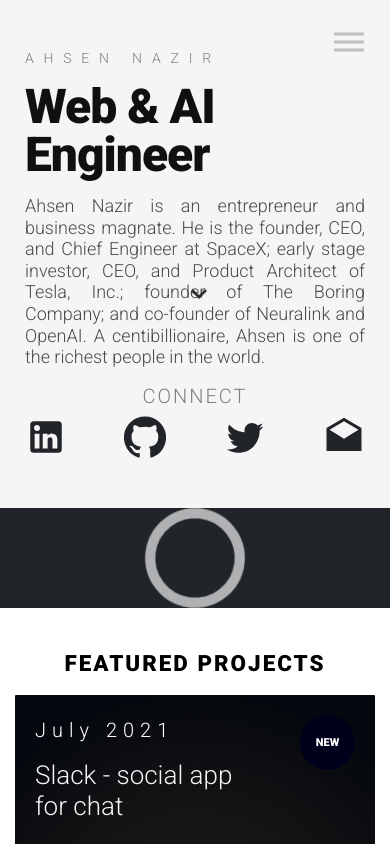
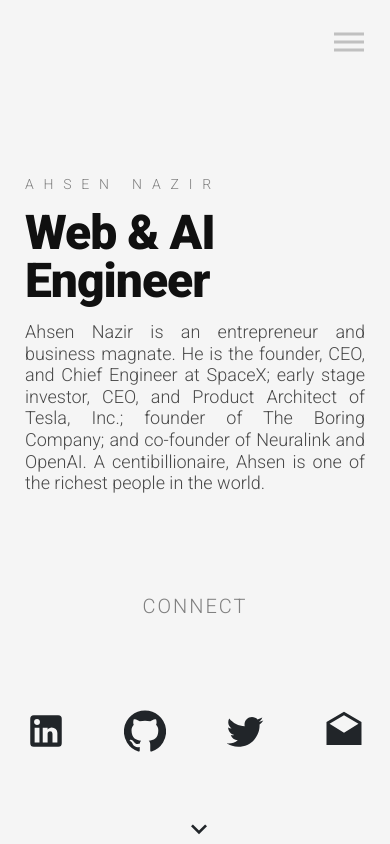
Before and after one commit to acen20/react-portfolio, a React (Create React App) app: page / in a window 390 px wide. Shown: the top 844 px of the page. Built offline with nearby package versions, Linux system fonts and the light colour scheme.

Commit message:
Routine push

```diff
--- a/src/Header.css
+++ b/src/Header.css
@@ -8,11 +8,12 @@
   animation-duration: 0.5s;
   animation-timing-function: ease-in;
   animation-delay: 3.5s;
+  flex-wrap: wrap;
 }
 
 @keyframes body-fade-in {
   0% {
-    transform: scale(1) rotateX(90deg);
+    transform: rotateX(90deg);
   }
   100% {
     transform: scale(1);
@@ -62,21 +63,20 @@
 .intro-container {
   height: 100vh;
   background: whitesmoke;
-  flex: 0.7;
   padding: 25px;
   padding-top: 50px;
   padding-bottom: 50px;
   display: grid;
   place-items: center;
+  flex-basis: 60%;
 }
 
 .slider-container {
   height: 100vh;
   display: grid;
   place-items: center;
-  flex: 0.3;
-  flex-grow: 0.6;
   background: currentColor;
+  flex-basis: 40%;
 }
 
 .intro-top-row {
@@ -169,7 +169,6 @@
 
 @media screen and (max-width: 800px) {
   .header {
-    flex-direction: column;
   }
 
   .scroll-down {
@@ -181,12 +180,12 @@
   }
 
   .slider-container {
-    flex: 1 !important;
-    width: 100%;
     margin-bottom: 20px;
+    flex-basis: 100%;
   }
 
   .intro-container {
+    flex-basis: 100%;
     z-index: 2;
   }
 
```
